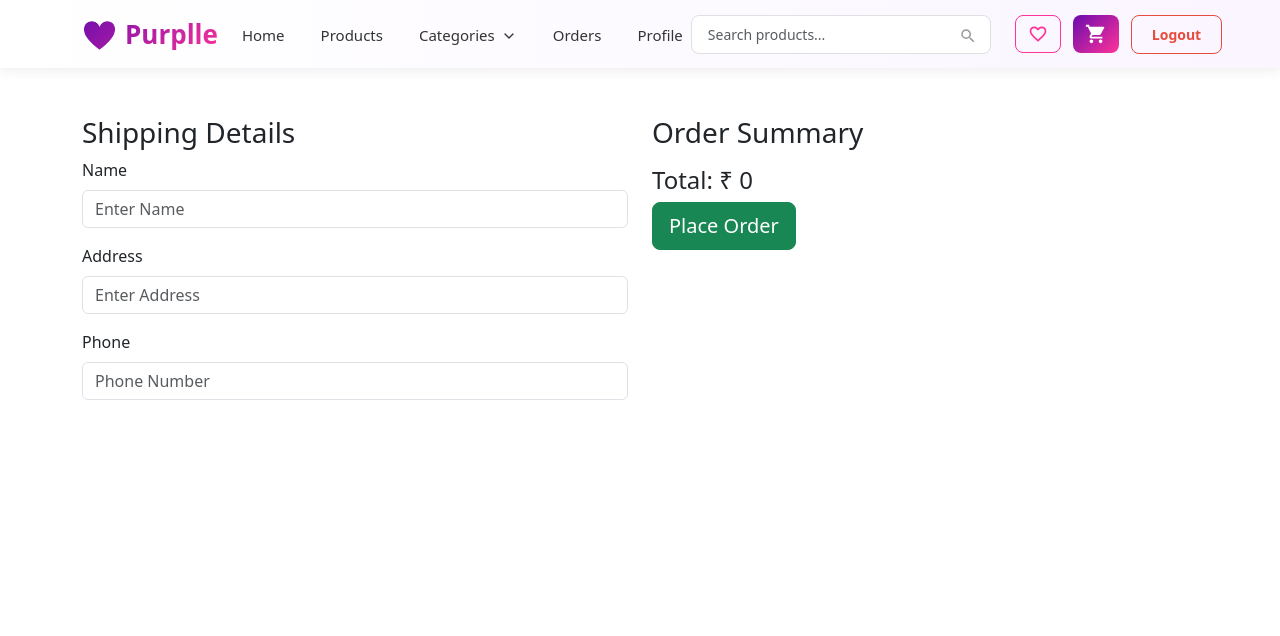
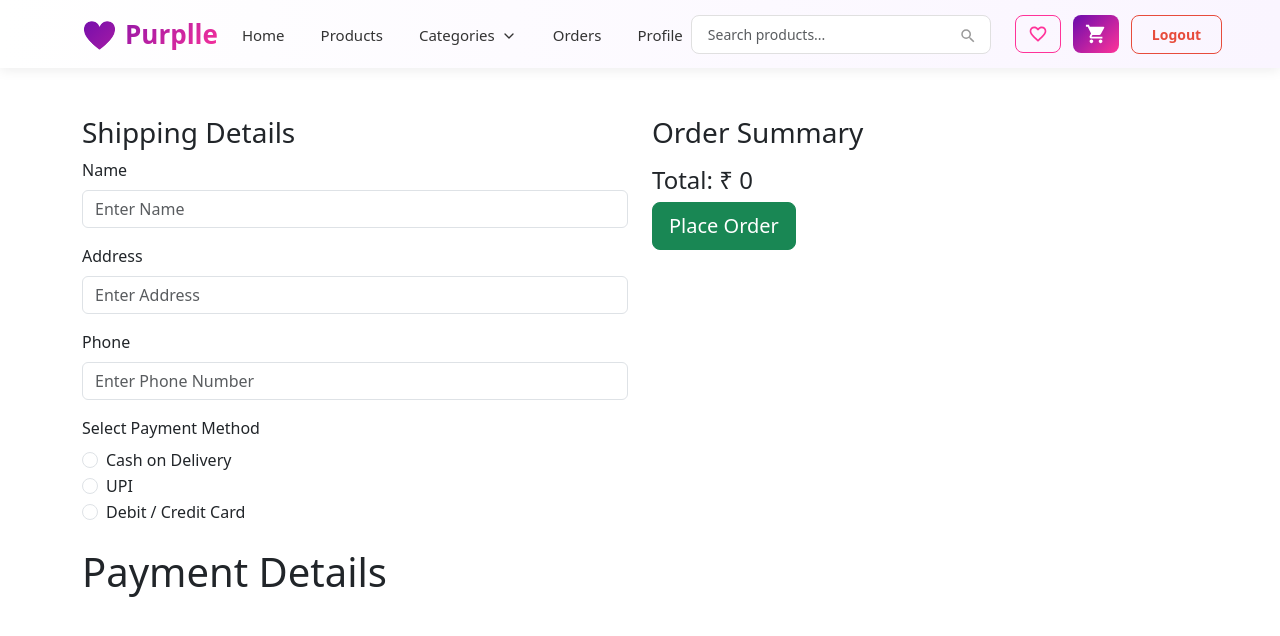
Before and after one commit to KavinGanesan24/E-commerce-React-Project, a React (Vite) app: page /checkout in a window 1280 px wide. Shown: the top 636 px of the page. Built offline with nearby package versions, Linux system fonts and the light colour scheme; sample sign-in values are in the browser's storage.

Commit message:
Add simulated payment method selection to checkout

```diff
--- a/src/components/Checkout.jsx
+++ b/src/components/Checkout.jsx
@@ -1,9 +1,8 @@
-import React from "react";
-import { useSelector } from "react-redux";
+import React, { useState } from "react";
+import { useSelector, useDispatch } from "react-redux";
 import { Container, Row, Col, Card, Button, Form } from "react-bootstrap";
-import { useDispatch } from "react-redux";
+import { useNavigate } from "react-router-dom";
 import { clearCart } from "./store/cartSlice";
-import { useNavigate } from "react-router-dom";
 import { addOrder } from "./store/orderSlice";
 import { clearBuyNowProduct } from "./store/buyNowSlice";
 
@@ -11,11 +10,28 @@ const Checkout = () => {
   const dispatch = useDispatch();
   const navigate = useNavigate();
 
-  const handlePlaceOrder = () => {
+  const [paymentMethod, setPaymentMethod] = useState("");
+
+  const buyNowProduct = useSelector((state) => state.buyNow.product);
+  const cartItems = useSelector((state) => state.cart.cartItems);
+
+  const itemsToCheckout = buyNowProduct ? [buyNowProduct] : cartItems;
+
+  const totalAmount = itemsToCheckout.reduce(
+    (total, item) => total + item.price * item.quantity,
+    0,
+  );
+
+  const handlePlaceOrder = (e) => {
+    e.preventDefault();
+
+    console.log("Selected Payment Method:", paymentMethod);
+
     const orderData = {
       id: Date.now(),
       items: itemsToCheckout,
       totalAmount,
+      paymentMethod,
       date: new Date().toLocaleString(),
     };
 
@@ -30,19 +46,6 @@ const Checkout = () => {
     navigate("/order-success");
   };
 
-  const buyNowProduct = useSelector((state) => state.buyNow.product);
-
-  const cartItems = useSelector((state) => state.cart.cartItems);
-
-  // ✅ FIRST decide items
-  const itemsToCheckout = buyNowProduct ? [buyNowProduct] : cartItems;
-
-  // ✅ THEN calculate total
-  const totalAmount = itemsToCheckout.reduce(
-    (total, item) => total + item.price * item.quantity,
-    0,
-  );
-
   return (
     <Container className="mt-5">
       <Row>
@@ -50,21 +53,103 @@ const Checkout = () => {
         <Col md={6}>
           <h3>Shipping Details</h3>
 
-          <Form>
+          <Form id="checkoutForm" onSubmit={handlePlaceOrder}>
             <Form.Group className="mb-3">
               <Form.Label>Name</Form.Label>
-              <Form.Control placeholder="Enter Name" />
+              <Form.Control type="text" placeholder="Enter Name" required />
             </Form.Group>
 
             <Form.Group className="mb-3">
               <Form.Label>Address</Form.Label>
-              <Form.Control placeholder="Enter Address" />
+              <Form.Control type="text" placeholder="Enter Address" required />
             </Form.Group>
 
             <Form.Group className="mb-3">
               <Form.Label>Phone</Form.Label>
-              <Form.Control placeholder="Phone Number" />
+              <Form.Control
+                type="tel"
+                placeholder="Enter Phone Number"
+                required
+              />
             </Form.Group>
+
+            <Form.Group className="mb-3">
+              <Form.Label>Select Payment Method</Form.Label>
+
+              <Form.Check
+                type="radio"
+                label="Cash on Delivery"
+                name="paymentMethod"
+                value="COD"
+                checked={paymentMethod === "COD"}
+                onChange={(e) => setPaymentMethod(e.target.value)}
+                required
+              />
+
+              <Form.Check
+                type="radio"
+                label="UPI"
+                name="paymentMethod"
+                value="UPI"
+                checked={paymentMethod === "UPI"}
+                onChange={(e) => setPaymentMethod(e.target.value)}
+              />
+
+              <Form.Check
+                type="radio"
+                label="Debit / Credit Card"
+                name="paymentMethod"
+                value="CARD"
+                checked={paymentMethod === "CARD"}
+                onChange={(e) => setPaymentMethod(e.target.value)}
+              />
+            </Form.Group>
+            {paymentMethod !== "COD" && (
+              <div className="mt-4">
+                <h1>Payment Details</h1>
+                {paymentMethod === "UPI" && (
+                  <Form.Group className="mb-3">
+                    <Form.Label>UPI ID</Form.Label>
+                    <Form.Control
+                      type="text"
+                      placeholder="UPI ID"
+                    ></Form.Control>
+                  </Form.Group>
+                )}
+                {paymentMethod === "CARD" && (
+                  <>
+                    <Form.Group className="mb-3">
+                      <Form.Label>Card Number</Form.Label>
+                      <Form.Control
+                        type="text"
+                        placeholder="Card Number"
+                      ></Form.Control>
+                    </Form.Group>
+                    <Form.Group className="mb-3">
+                      <Form.Label>Card Holder Name</Form.Label>
+                      <Form.Control
+                        type="text"
+                        placeholder="Card Holder Name"
+                      ></Form.Control>
+                    </Form.Group>
+                    <Form.Group className="mb-3">
+                      <Form.Label>Expiry Date</Form.Label>
+                      <Form.Control
+                        type="month"
+                        placeholder="Expiry Date"
+                      ></Form.Control>
+                    </Form.Group>
+                    <Form.Group className="mb-3">
+                      <Form.Label>CVV</Form.Label>
+                      <Form.Control
+                        type="password"
+                        placeholder="CVV"
+                      ></Form.Control>
+                    </Form.Group>
+                  </>
+                )}
+              </div>
+            )}
           </Form>
         </Col>
 
@@ -84,7 +169,7 @@ const Checkout = () => {
 
           <h4 className="mt-3">Total: ₹ {totalAmount}</h4>
 
-          <Button variant="success" size="lg" onClick={handlePlaceOrder}>
+          <Button variant="success" size="lg" type="submit" form="checkoutForm">
             Place Order
           </Button>
         </Col>
```
